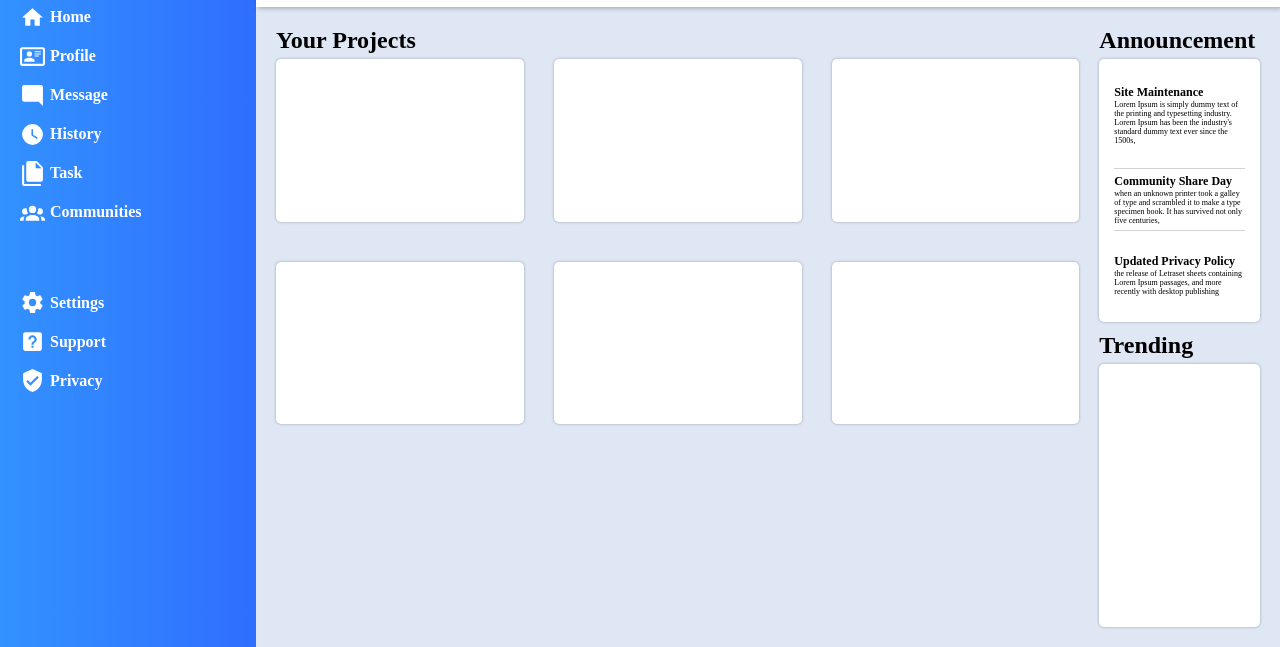
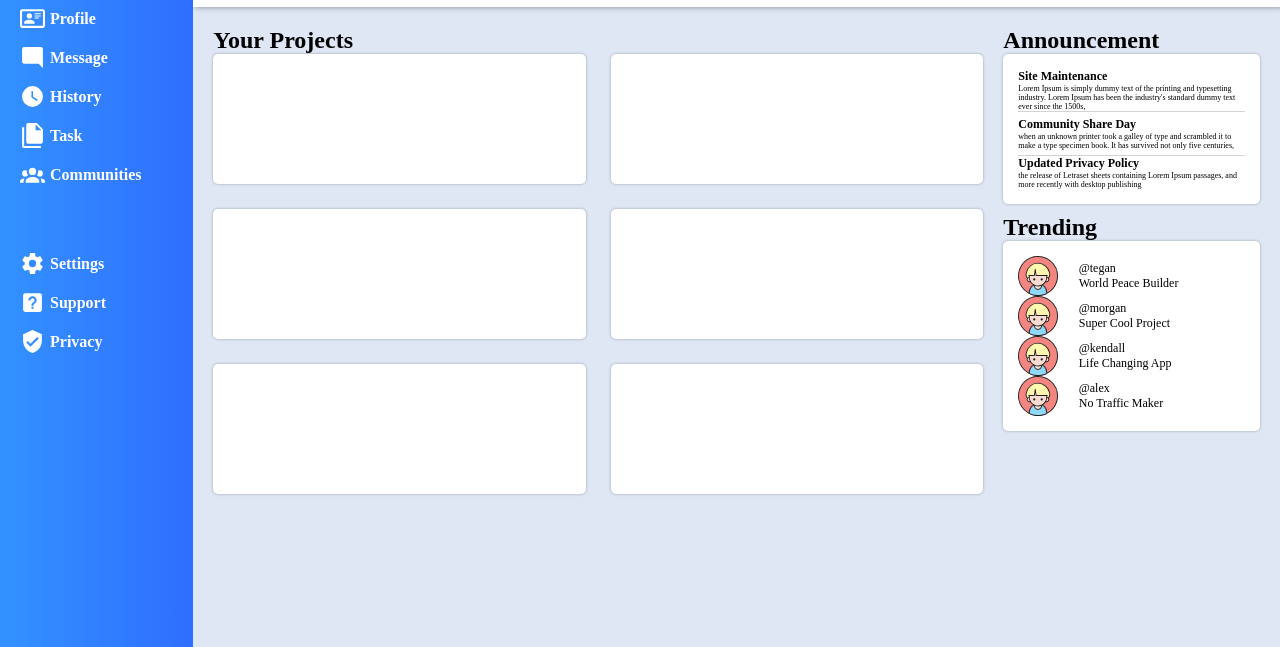
Before and after one commit to LukBlan/dashboard, a plain HTML site: page index.html in a window 1280 px wide. Shown: the part 153-800 px from the top of the page. Drawn offline with Linux system fonts and the light colour scheme.

Commit message:
Improve general layout distribution

```diff
--- a/css/styles.css
+++ b/css/styles.css
@@ -9,7 +9,7 @@
 
 body {
   display: grid;
-  grid-template: 1fr 4fr / 1fr 4fr;
+  grid-template: 1fr 4fr / min-content 4fr;
   min-height: 100vh;
 }
 
@@ -20,7 +20,8 @@ aside {
   color: white;
   font-weight: bold;
   display: grid;
-  grid-template-rows: 1fr 4fr 4fr;
+  grid-template-rows: min-content min-content min-content;
+  gap: 60px;
   grid-row: 1 / -1;
 }
 
@@ -168,20 +169,14 @@ section {
   background-color: #dfe7f5;
   display: grid;
   padding: 20px;
-  grid-template-columns: 5fr 1fr;
+  grid-template-columns: 3fr 1fr;
   gap: 20px;
-}
-
-.projects-section, .announcement, .trending{
-  display: grid;
-  grid-template-rows: min-content 1fr;
-  gap: 5px;
 }
 
 .projects {
   display: grid;
-  gap: 40px 30px;
-  grid-template-columns: repeat(auto-fill, minmax(200px, 1fr));
+  gap: 25px;
+  grid-template-columns: repeat(auto-fill, minmax(300px, 1fr));
   grid-template-rows: repeat(auto-fill, minmax(130px, 1fr));
   grid-auto-rows: 1fr;
 }
@@ -195,13 +190,14 @@ section {
 
 .extra-info-section {
   display: grid;
-  grid-template-rows: 1fr 1fr;
+  grid-template-rows: min-content min-content;
   gap: 10px;
 }
 
 .announcement > div {
   display: grid;
   align-items: center;
+  grid-template-rows: min-content min-content min-content;
 }
 
 .announcement > div > div:nth-child(2n) {
@@ -218,3 +214,20 @@ section {
 .announcement p {
   font-size: .5rem;
 }
+
+.trending > div {
+  display: grid;
+  grid-template-rows: 1fr 1fr 1fr 1fr;
+  font-size: 0.75rem;
+}
+
+.trending-account {
+  display: grid;
+  grid-template-columns: 1fr 3fr;
+  align-items: center;
+  gap: 5px;
+}
+
+.trending-account > div {
+  display: grid;
+}
--- a/index.html
+++ b/index.html
@@ -2,6 +2,7 @@
 <html lang="en">
   <head>
     <meta charset="UTF-8">
+    <meta name="viewport" content="width=device-width, initial-scale=1" />
     <title>Admin Dashboard</title>
     <link rel="stylesheet" href="./css/styles.css">
   </head>
@@ -57,6 +58,7 @@
         <button>Share</button>
       </div>
     </nav>
+
     <section>
       <div class="projects-section">
         <h2>Your Projects</h2>
@@ -69,6 +71,7 @@
           <div class="target"></div>
         </div>
       </div>
+
       <div class="extra-info-section">
         <div class="announcement">
           <h2>Announcement</h2>
@@ -92,9 +95,39 @@
             </div>
           </div>
         </div>
+
         <div class="trending">
           <h2>Trending</h2>
-          <div class="target"></div>
+          <div class="target">
+            <div class="trending-account">
+              <img src="img/avatar-user.svg" class="profile-icon">
+              <div >
+                <p>@tegan</p>
+                <p>World Peace Builder</p>
+              </div>
+            </div>
+            <div class="trending-account">
+              <img src="img/avatar-user.svg" class="profile-icon">
+              <div >
+                <p>@morgan</p>
+                <p>Super Cool Project</p>
+              </div>
+            </div>
+            <div class="trending-account">
+              <img src="img/avatar-user.svg" class="profile-icon">
+              <div >
+                <p>@kendall</p>
+                <p>Life Changing App</p>
+              </div>
+            </div>
+            <div class="trending-account">
+              <img src="img/avatar-user.svg" class="profile-icon">
+              <div >
+                <p>@alex</p>
+                <p>No Traffic Maker</p>
+              </div>
+            </div>
+          </div>
         </div>
       </div>
     </section>
```
